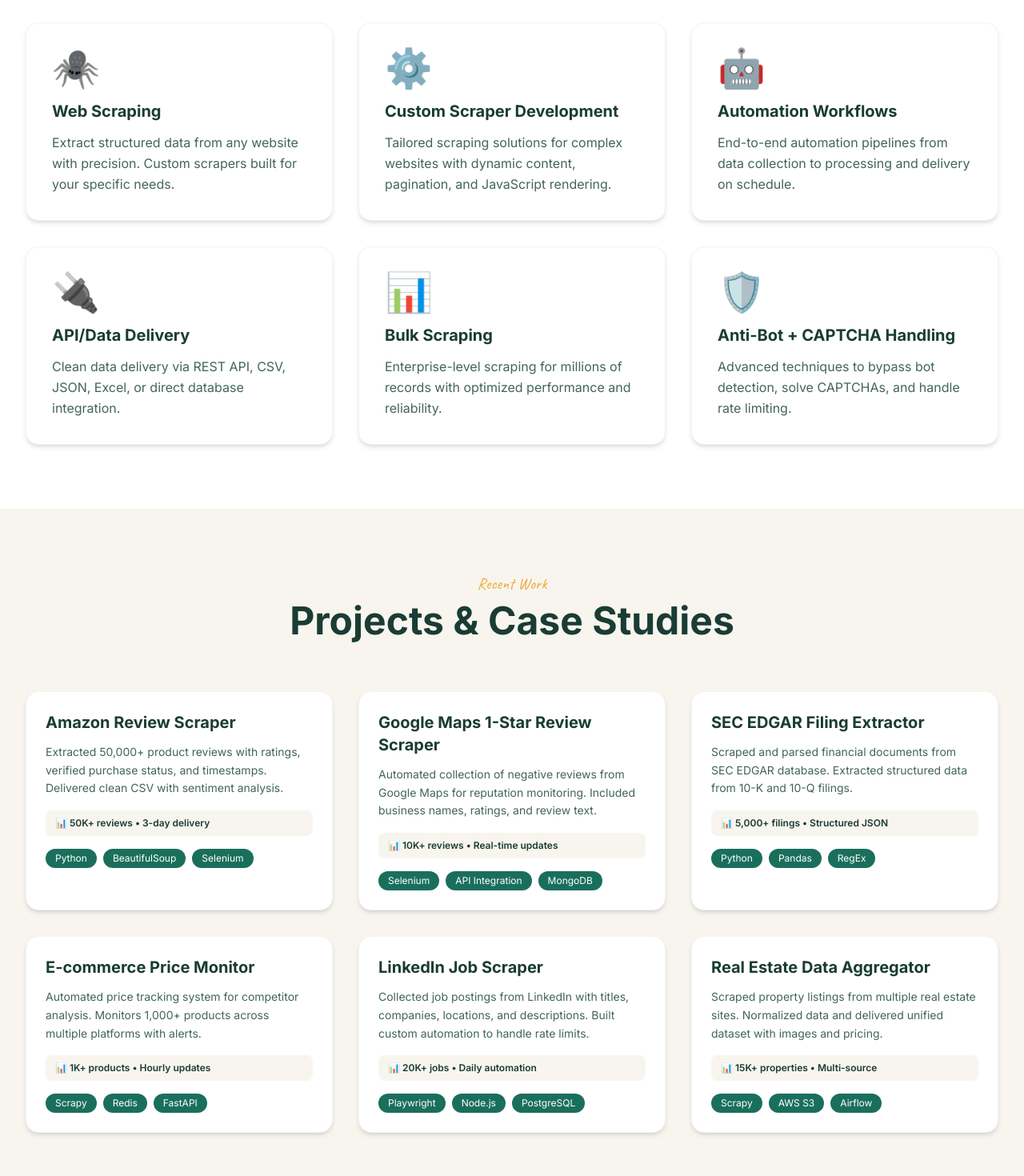
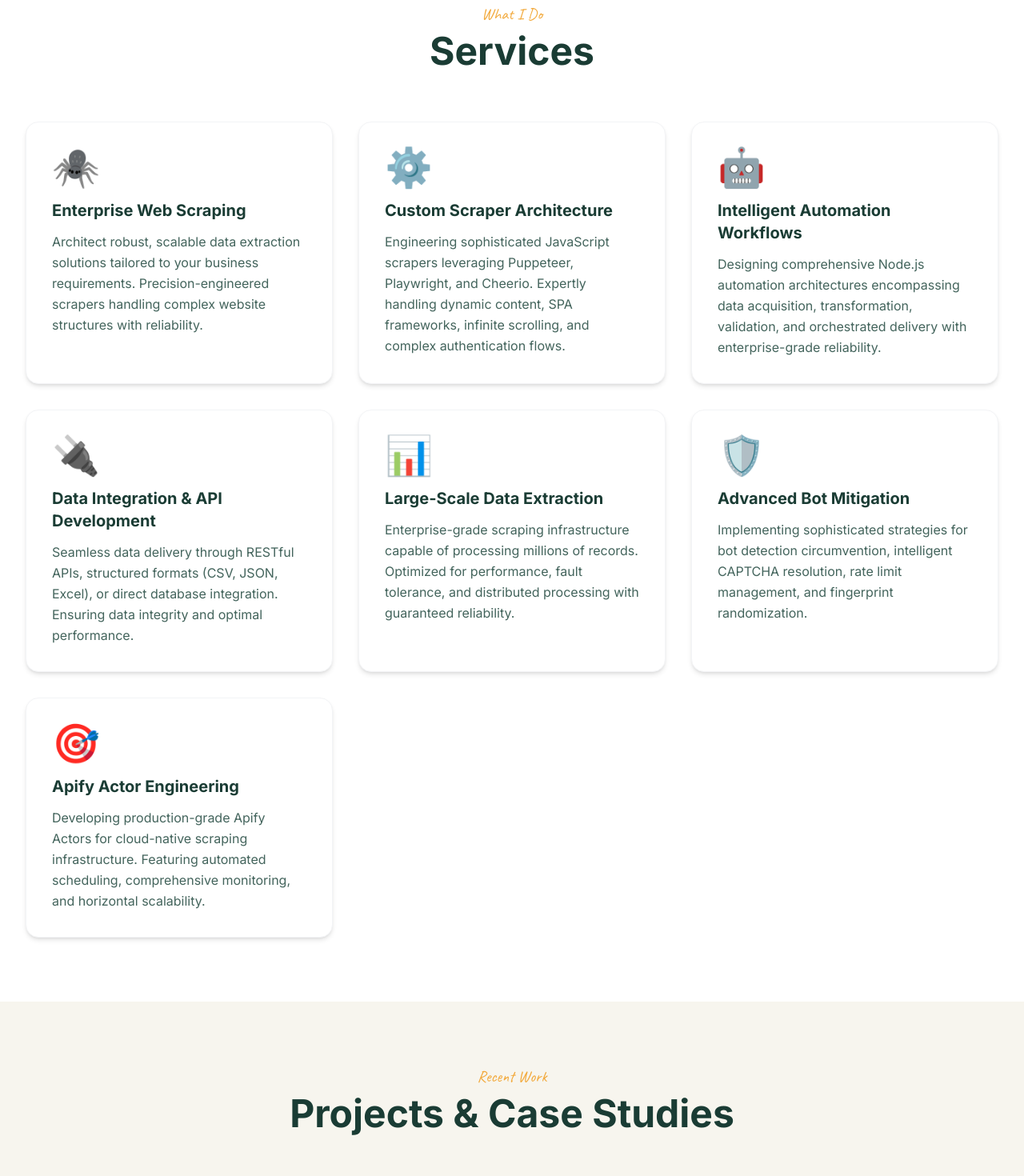
Before and after one commit to kaif11ali/portfolio, a React (Vite) app: page / in a window 1280 px wide. Shown: the part 900-2370 px from the top of the page at 80% size. Built offline with nearby package versions, Linux system fonts and the light colour scheme; the HTML template or start-up script is replaced by a standard one.

Commit message:
fix: update meta tags and descriptions for SEO optimization; enhance project and service descriptions for clarity and impact

```diff
--- a/index.html
+++ b/index.html
@@ -3,24 +3,24 @@
 <head>
   <meta charset="UTF-8">
   <meta name="viewport" content="width=device-width, initial-scale=1.0">
-  <meta name="description" content="KF (Kaif Ali) - Web Scraping & Automation Specialist. Custom scrapers, automation workflows, and data extraction solutions.">
-  <meta name="keywords" content="web scraping, automation, data extraction, API integration, CAPTCHA handling">
+  <meta name="description" content="Kaif Ali (KF) - Senior JavaScript Developer specializing in enterprise-grade web scraping and automation solutions. Leveraging Puppeteer, Playwright, Cheerio, and Apify for scalable data extraction.">
+  <meta name="keywords" content="web scraping, automation, puppeteer, playwright, cheerio, apify actors, javascript developer, data extraction, API integration">
   <meta name="author" content="Kaif Ali">
   <title>KF - Web Scraping & Automation Specialist</title>
 
   <!-- Open Graph Meta Tags -->
   <meta property="og:type" content="website">
   <meta property="og:url" content="https://kaif11ali.github.io/portfolio/">
-  <meta property="og:title" content="KF - Web Scraping & Automation Specialist">
-  <meta property="og:description" content="Professional web scraping and automation solutions. Custom scrapers, data extraction, API integration, and CAPTCHA handling services.">
+  <meta property="og:title" content="Kaif Ali - Enterprise Web Scraping & Automation Engineer">
+  <meta property="og:description" content="Senior JavaScript engineer delivering enterprise-grade web scraping solutions. Specialized in Puppeteer, Playwright, Cheerio, and Apify Actors for complex data extraction challenges.">
   <meta property="og:image" content="https://kaif11ali.github.io/portfolio/kaifali.jpg">
   <meta property="og:locale" content="en_US">
 
   <!-- Twitter Card Meta Tags -->
   <meta name="twitter:card" content="summary_large_image">
   <meta name="twitter:url" content="https://kaif11ali.github.io/portfolio/">
-  <meta name="twitter:title" content="KF - Web Scraping & Automation Specialist">
-  <meta name="twitter:description" content="Professional web scraping and automation solutions. Custom scrapers, data extraction, API integration, and CAPTCHA handling services.">
+  <meta name="twitter:title" content="Kaif Ali - Enterprise Web Scraping & Automation Engineer">
+  <meta name="twitter:description" content="Senior JavaScript engineer delivering enterprise-grade web scraping solutions. Specialized in Puppeteer, Playwright, Cheerio, and Apify Actors for complex data extraction challenges.">
   <meta name="twitter:image" content="https://kaif11ali.github.io/portfolio/kaifali.jpg">
 
   <!-- Favicon -->
@@ -40,8 +40,8 @@
     "alternateName": "KF",
     "url": "https://kaif11ali.github.io/portfolio/",
     "image": "https://kaif11ali.github.io/portfolio/kaifali.jpg",
-    "jobTitle": "Web Scraping & Automation Specialist",
-    "description": "Professional web scraping and automation specialist with expertise in custom scrapers, data extraction, API integration, and CAPTCHA handling.",
+    "jobTitle": "Senior JavaScript Engineer - Web Scraping & Automation",
+    "description": "Senior JavaScript engineer specializing in enterprise-grade web scraping and intelligent automation solutions. Expertise in architecting scalable data extraction systems using Puppeteer, Playwright, Cheerio, and Apify platform.",
     "sameAs": [
       "https://github.com/kaif11ali",
       "https://www.linkedin.com/in/kaifali/"
@@ -52,8 +52,12 @@
       "Automation",
       "API Integration",
       "CAPTCHA Handling",
-      "Python",
-      "JavaScript"
+      "JavaScript",
+      "Node.js",
+      "Puppeteer",
+      "Playwright",
+      "Cheerio",
+      "Apify Actors"
     ],
     "workExample": {
       "@type": "CreativeWork",
--- a/src/components/Hero.jsx
+++ b/src/components/Hero.jsx
@@ -15,13 +15,14 @@ const Hero = () => {
               KF.
             </h1>
             <h3 className="text-[#1A3C34] text-2xl md:text-3xl font-bold mb-6" style={{ fontFamily: 'Inter, sans-serif' }}>
-              Web Scraping & Automation Specialist
+              Senior JavaScript Engineer | Web Scraping & Automation
             </h3>
           </div>
 
           <p className="text-[#43645C] text-lg leading-relaxed max-w-lg">
-            I help businesses extract the data they need with custom web scraping solutions,
-            automation workflows, and anti-bot strategies. Clean delivery via CSV, JSON, or API.
+            Transforming complex data extraction challenges into elegant solutions. Specializing in enterprise-grade
+            web scraping and intelligent automation using cutting-edge technologies including Puppeteer, Playwright,
+            Cheerio, and Apify platform. Delivering precision-engineered data pipelines with seamless API integration.
           </p>
 
           <div className="flex items-center space-x-8">
--- a/src/components/Projects.jsx
+++ b/src/components/Projects.jsx
@@ -3,40 +3,40 @@ import React from 'react';
 const Projects = () => {
   const projects = [
     {
-      title: "Amazon Review Scraper",
-      description: "Extracted 50,000+ product reviews with ratings, verified purchase status, and timestamps. Delivered clean CSV with sentiment analysis.",
+      title: "Amazon Review Intelligence System",
+      description: "Engineered comprehensive review extraction system processing 50,000+ entries with multi-dimensional data capture including ratings, verification status, temporal data, and integrated sentiment analysis.",
       metrics: "50K+ reviews • 3-day delivery",
-      tech: ["Python", "BeautifulSoup", "Selenium"]
+      tech: ["Puppeteer", "Cheerio", "Node.js"]
     },
     {
-      title: "Google Maps 1-Star Review Scraper",
-      description: "Automated collection of negative reviews from Google Maps for reputation monitoring. Included business names, ratings, and review text.",
+      title: "Reputation Monitoring Platform",
+      description: "Developed automated Google Maps review aggregation system for enterprise reputation management. Real-time collection of business intelligence including sentiment analysis, rating trends, and comprehensive metadata.",
       metrics: "10K+ reviews • Real-time updates",
-      tech: ["Selenium", "API Integration", "MongoDB"]
+      tech: ["Playwright", "API Integration", "MongoDB"]
     },
     {
-      title: "SEC EDGAR Filing Extractor",
-      description: "Scraped and parsed financial documents from SEC EDGAR database. Extracted structured data from 10-K and 10-Q filings.",
+      title: "Financial Document Intelligence",
+      description: "Architected sophisticated SEC EDGAR data extraction engine for financial document analysis. Automated parsing and structuring of 10-K and 10-Q filings into queryable formats.",
       metrics: "5,000+ filings • Structured JSON",
-      tech: ["Python", "Pandas", "RegEx"]
+      tech: ["Cheerio", "Node.js", "RegEx"]
     },
     {
-      title: "E-commerce Price Monitor",
-      description: "Automated price tracking system for competitor analysis. Monitors 1,000+ products across multiple platforms with alerts.",
+      title: "Dynamic Pricing Intelligence Platform",
+      description: "Built real-time competitive pricing surveillance system monitoring 1,000+ products across multiple e-commerce platforms. Features intelligent alerting, historical trend analysis, and predictive insights.",
       metrics: "1K+ products • Hourly updates",
-      tech: ["Scrapy", "Redis", "FastAPI"]
+      tech: ["Puppeteer", "Redis", "Express.js"]
     },
     {
-      title: "LinkedIn Job Scraper",
-      description: "Collected job postings from LinkedIn with titles, companies, locations, and descriptions. Built custom automation to handle rate limits.",
+      title: "Career Intelligence Aggregator",
+      description: "Developed sophisticated LinkedIn job market analysis system extracting comprehensive employment data including role specifications, organizational information, and geographic distribution. Implemented intelligent rate limiting and session management.",
       metrics: "20K+ jobs • Daily automation",
       tech: ["Playwright", "Node.js", "PostgreSQL"]
     },
     {
-      title: "Real Estate Data Aggregator",
-      description: "Scraped property listings from multiple real estate sites. Normalized data and delivered unified dataset with images and pricing.",
+      title: "Multi-Source Property Intelligence",
+      description: "Engineered comprehensive real estate data aggregation platform consolidating listings from disparate sources. Implemented advanced data normalization, image processing pipelines, and unified schema design.",
       metrics: "15K+ properties • Multi-source",
-      tech: ["Scrapy", "AWS S3", "Airflow"]
+      tech: ["Apify Actor", "AWS S3", "Node.js"]
     }
   ];
 
--- a/src/components/Services.jsx
+++ b/src/components/Services.jsx
@@ -4,33 +4,38 @@ const Services = () => {
   const services = [
     {
       icon: "🕷️",
-      title: "Web Scraping",
-      description: "Extract structured data from any website with precision. Custom scrapers built for your specific needs."
+      title: "Enterprise Web Scraping",
+      description: "Architect robust, scalable data extraction solutions tailored to your business requirements. Precision-engineered scrapers handling complex website structures with reliability."
     },
     {
       icon: "⚙️",
-      title: "Custom Scraper Development",
-      description: "Tailored scraping solutions for complex websites with dynamic content, pagination, and JavaScript rendering."
+      title: "Custom Scraper Architecture",
+      description: "Engineering sophisticated JavaScript scrapers leveraging Puppeteer, Playwright, and Cheerio. Expertly handling dynamic content, SPA frameworks, infinite scrolling, and complex authentication flows."
     },
     {
       icon: "🤖",
-      title: "Automation Workflows",
-      description: "End-to-end automation pipelines from data collection to processing and delivery on schedule."
+      title: "Intelligent Automation Workflows",
+      description: "Designing comprehensive Node.js automation architectures encompassing data acquisition, transformation, validation, and orchestrated delivery with enterprise-grade reliability."
     },
     {
       icon: "🔌",
-      title: "API/Data Delivery",
-      description: "Clean data delivery via REST API, CSV, JSON, Excel, or direct database integration."
+      title: "Data Integration & API Development",
+      description: "Seamless data delivery through RESTful APIs, structured formats (CSV, JSON, Excel), or direct database integration. Ensuring data integrity and optimal performance."
     },
     {
       icon: "📊",
-      title: "Bulk Scraping",
-      description: "Enterprise-level scraping for millions of records with optimized performance and reliability."
+      title: "Large-Scale Data Extraction",
+      description: "Enterprise-grade scraping infrastructure capable of processing millions of records. Optimized for performance, fault tolerance, and distributed processing with guaranteed reliability."
     },
     {
       icon: "🛡️",
-      title: "Anti-Bot + CAPTCHA Handling",
-      description: "Advanced techniques to bypass bot detection, solve CAPTCHAs, and handle rate limiting."
+      title: "Advanced Bot Mitigation",
+      description: "Implementing sophisticated strategies for bot detection circumvention, intelligent CAPTCHA resolution, rate limit management, and fingerprint randomization."
+    },
+    {
+      icon: "🎯",
+      title: "Apify Actor Engineering",
+      description: "Developing production-grade Apify Actors for cloud-native scraping infrastructure. Featuring automated scheduling, comprehensive monitoring, and horizontal scalability."
     }
   ];
 
```
